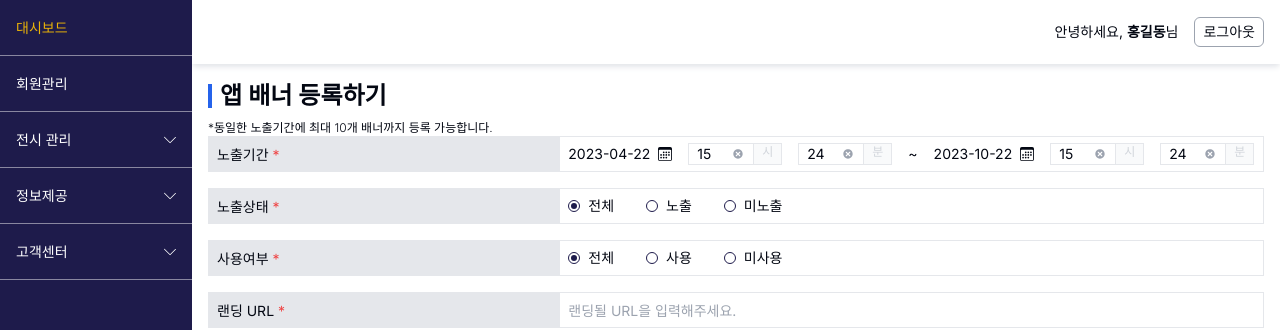
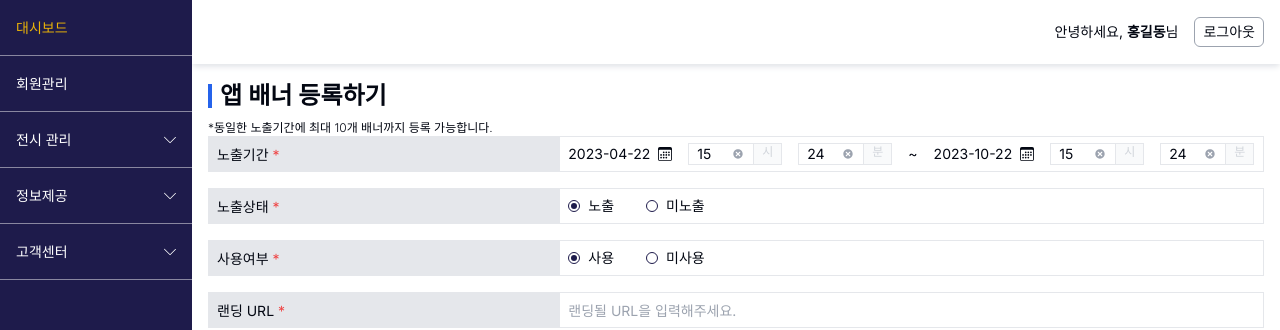
Before and after one commit to ppotatoG/housetalk-admin, a Next.js app: page /exhibition/main/banner/create in a window 1280 px wide. Shown: the top 330 px of the page. Built offline with nearby package versions, Linux system fonts and the light colour scheme.

Commit message:
Init: edit component with props

```diff
--- a/src/app/component/Exhibition/main/banner/EditPage.tsx
+++ b/src/app/component/Exhibition/main/banner/EditPage.tsx
@@ -1,7 +1,7 @@
 'use client';
 
 import moment from 'moment/moment';
-import React, { useState } from 'react';
+import React, { useEffect, useState } from 'react';
 
 import PageHeader from '@/component/common/header/PageHeader';
 import { Radio, RangeDate, Text } from '@/component/common/input';
@@ -14,9 +14,10 @@ import {
 
 interface EditPageProps {
   type: string;
+  updateValue?: Exhibition;
 }
 
-const EditPage: React.FC<EditPageProps> = ({ type }) => {
+const EditPage: React.FC<EditPageProps> = ({ type, updateValue }) => {
   const typeText = type === 'create' ? '등록' : '수정';
 
   const [minValue, setMinValue] = useState<Date>(
@@ -24,12 +25,35 @@ const EditPage: React.FC<EditPageProps> = ({ type }) => {
   );
   const [maxValue, setMaxValue] = useState<Date>(new Date());
 
-  const [exposure, setExposure] = useState<CheckData>(EXPOSURE_LIST[0]);
-  const [usage, setUsage] = useState<CheckData>(USAGE_STATUS[0]);
-  const [landingUrl, setLandingUrl] = useState<string>('');
+  const [exposure, setExposure] = useState<CheckData>(EXPOSURE_LIST[1]);
+  const [usage, setUsage] = useState<CheckData>(USAGE_STATUS[1]);
+  const [landingUrlValue, setLandingUrl] = useState<string>('');
   const [imageUrl, setImageUrl] = useState<string>('');
   const [title, setTitle] = useState<string>('');
   const [description, setDescription] = useState<string>('');
+
+  useEffect(() => {
+    if (updateValue) {
+      const {
+        displayStartDate,
+        displayEndDate,
+        isPublished,
+        isUsed,
+        landingUrl,
+        imageUrl,
+        title,
+        description,
+      } = updateValue;
+      setMinValue(new Date(displayStartDate));
+      setMaxValue(new Date(displayEndDate));
+      setUsage(isUsed ? USAGE_STATUS[1] : USAGE_STATUS[2]);
+      setExposure(isPublished ? EXPOSURE_LIST[1] : EXPOSURE_LIST[2]);
+      setLandingUrl(landingUrl);
+      setImageUrl(imageUrl);
+      setTitle(title);
+      setDescription(description);
+    }
+  }, [updateValue]);
 
   const handelSubmit = () => {};
   return (
@@ -58,7 +82,7 @@ const EditPage: React.FC<EditPageProps> = ({ type }) => {
           labelText="노출상태"
           value={exposure}
           setValue={setExposure}
-          radioList={EXPOSURE_LIST}
+          radioList={EXPOSURE_LIST.slice(1)}
           required={true}
           className="w-full"
         />
@@ -66,13 +90,13 @@ const EditPage: React.FC<EditPageProps> = ({ type }) => {
           labelText="사용여부"
           value={usage}
           setValue={setUsage}
-          radioList={USAGE_STATUS}
+          radioList={USAGE_STATUS.slice(1)}
           required={true}
           className="w-full"
         />
         <Text
           labelText="랜딩 URL"
-          value={landingUrl}
+          value={landingUrlValue}
           label="landingUrl"
           setValue={setLandingUrl}
           placeholder="랜딩될 URL을 입력해주세요."
```
